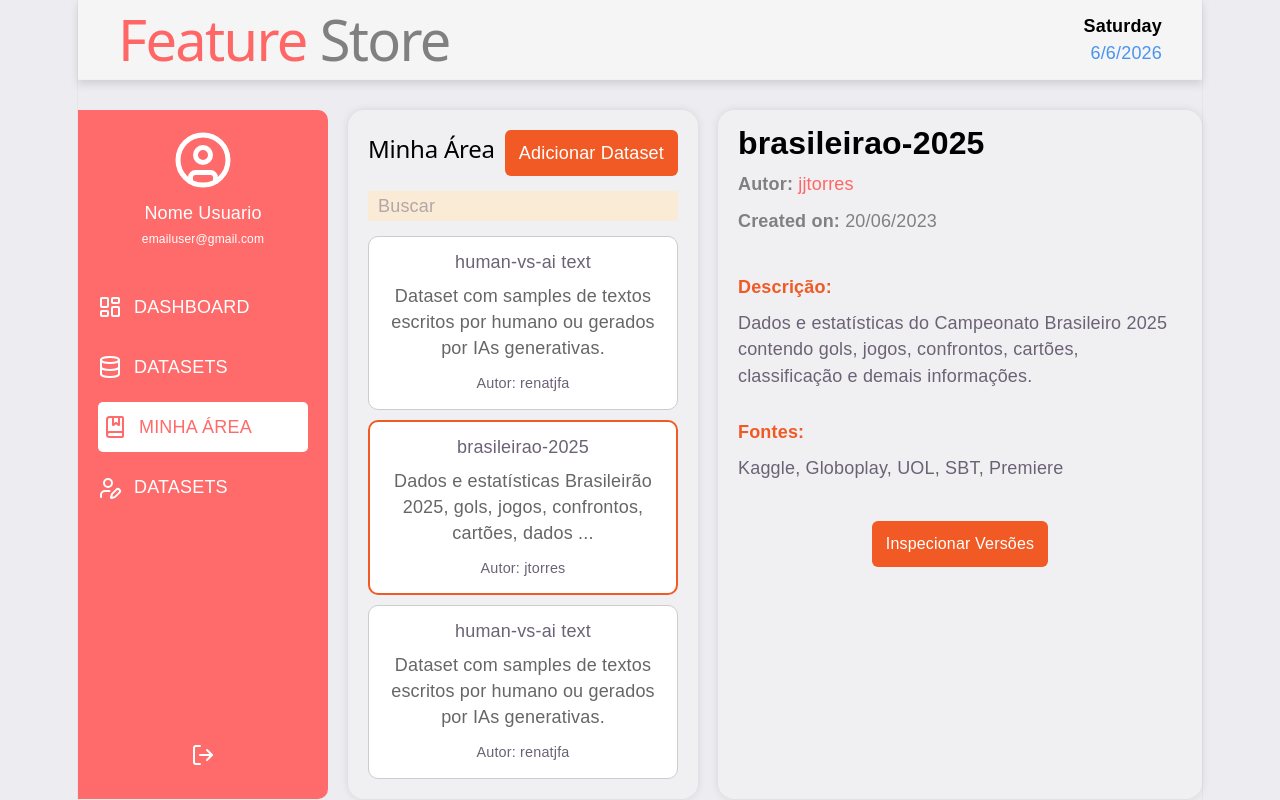
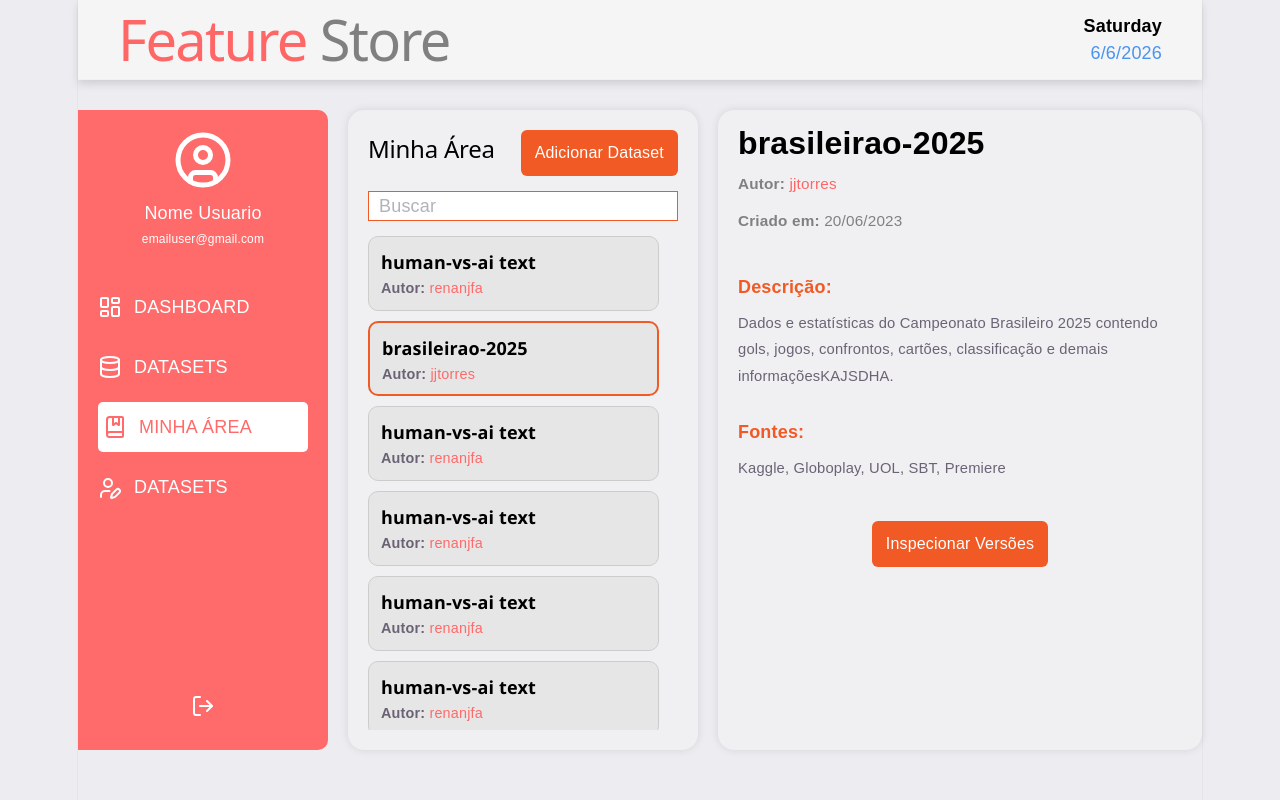
Before and after one commit to renanjfa/trabalho_bd1, a React app in the folder featurestore/frontend/: page /datasets in a window 1280 px wide. Built offline with nearby package versions, Linux system fonts and the light colour scheme; the HTML template or start-up script is replaced by a standard one.

Commit message:
Alteracoes em components

```diff
--- /dev/null
+++ b/featurestore/frontend/src/components/DatasetCard.css
@@ -0,0 +1,28 @@
+.dataset-card {
+    border: 1px solid #ccc;
+    border-radius: 10px;
+    padding: 12px;
+    background: rgba(229, 229, 229, 0.896);
+
+    display:flex;
+    flex-direction: column;
+    align-items: start;
+
+    height: 75px;
+    width: 95%;
+}
+
+.autor {
+    align-self: flex-start;
+    margin-top: auto;
+}
+
+.nome-autor {
+    color: #ff6a6a;
+}
+
+.nome-dataset {
+    color:black;
+    font-family:'Segoe UI', Tahoma, Geneva, Verdana, sans-serif;
+    font-weight: 600;
+}
--- /dev/null
+++ b/featurestore/frontend/src/components/DatasetCard.jsx
@@ -0,0 +1,21 @@
+import React from "react";
+import "./DatasetCard.css";
+
+export default function DatasetCard({ dataset }) {
+
+    return(
+        <div
+            key={dataset.id}
+            className={`dataset-card ${
+                dataset.selecionado ? "selected" : ""
+            }`}
+            >
+            <h4 className="nome-dataset">{dataset.nome}</h4>
+
+            <small className="autor">
+                <strong>Autor: </strong>
+                <span className="nome-autor">{dataset.autor}</span>
+            </small>
+        </div>
+    )
+}
--- a/featurestore/frontend/src/components/DetalhesDataset.css
+++ b/featurestore/frontend/src/components/DetalhesDataset.css
@@ -19,6 +19,7 @@
     align-items: start;
     gap: 1px;
     color:gray;
+    font-size:85%;
 }
 
 .titulo-dataset {
@@ -68,4 +69,8 @@
 
 .descricao-text {
     text-align:start;
+    font-size: 82%;
+    word-break: break-word;
+    overflow-wrap: break-word;
+    max-width: 100%;
 }
--- a/featurestore/frontend/src/components/DetalhesDataset.jsx
+++ b/featurestore/frontend/src/components/DetalhesDataset.jsx
@@ -18,7 +18,7 @@ export default function DetalhesDataset() {
                 </p>
 
                 <p className="created">
-                    <strong>Created on: </strong>20/06/2023
+                    <strong>Criado em: </strong>20/06/2023
                 </p>
             </div>
 
@@ -29,12 +29,12 @@ export default function DetalhesDataset() {
                 <p className="descricao-text" >
                     Dados e estatísticas do Campeonato Brasileiro
                     2025 contendo gols, jogos, confrontos,
-                    cartões, classificação e demais informações.
+                    cartões, classificação e demais informaçõesKAJSDHA.
                 </p>
 
                 <h3>Fontes:</h3>
 
-                <p>
+                <p className="descricao-text">
                     Kaggle, Globoplay, UOL, SBT, Premiere
                 </p>
             </div>
--- a/featurestore/frontend/src/components/ListaDatasets.css
+++ b/featurestore/frontend/src/components/ListaDatasets.css
@@ -8,6 +8,17 @@
 
 .datasets {
   width: 350px;
+
+  background: #f0f0f3;
+  border-radius: 16px;
+  padding: 20px;
+  box-shadow: 0 0 8px rgba(0,0,0,.1);
+
+  display: flex;
+  flex-direction: column;
+
+  height: 80vh; /* ocupa a altura da tela */
+  box-sizing: border-box;
 }
 
 .details {
@@ -30,6 +41,7 @@
   padding: 10px 14px;
   border-radius: 6px;
   cursor: pointer;
+  font-size: medium;
 }
 
 .search {
@@ -37,9 +49,12 @@
   height: 30px;
   padding: 10px;
   margin-bottom: 15px;
-  background-color: antiquewhite;
-  border-color: #f15a24;
-  border: 1px;
+
+  background-color: white;
+
+  border: 1px solid #f15a24;
+
+  box-sizing: border-box;
 }
 
 .section-header h2 {
@@ -50,6 +65,29 @@
   display: flex;
   flex-direction: column;
   gap: 10px;
+
+  flex: 1;
+  overflow-y: auto;
+
+  padding-right: 4px;
+}
+
+.dataset-list::-webkit-scrollbar {
+  width: 6px;
+}
+
+.dataset-list::-webkit-scrollbar-track {
+  background: rgba(0, 0, 0, 0.05);
+  border-radius: 999px;
+}
+
+.dataset-list::-webkit-scrollbar-thumb {
+  background: rgba(241, 90, 36, 0.7);
+  border-radius: 999px;
+}
+
+.dataset-list::-webkit-scrollbar-thumb:hover {
+  background: rgba(241, 90, 36, 1);
 }
 
 .dataset-card {
--- a/featurestore/frontend/src/components/ListaDatasets.jsx
+++ b/featurestore/frontend/src/components/ListaDatasets.jsx
@@ -1,5 +1,6 @@
 import React from "react";
 import "./ListaDatasets.css";
+import DatasetCard from "./DatasetCard";
 
 export default function ListaDatasets() {
 
@@ -8,15 +9,15 @@ export default function ListaDatasets() {
       id: 1,
       nome: "human-vs-ai text",
       descricao:
-        "Dataset com samples de textos escritos por humano ou gerados por IAs generativas.",
-      autor: "renatjfa",
+        "Dataset com samples de textos escritos por humano ou gerados por IAs generativas.aksEUSOUORENANAjdfhaskhgvakjsdvhckajsdhbcajdhbckajdbvhkajsvbdhkasjdhbkasjdchbkajdschbkasjdcbhkasjd ASDKJAGSDKJAGHSDKHAVSDKHJAVSDGHASVDJGHASVDJGHASVDJAGHSDVJAGSHDVJAGSHDVJAGSHDVJAGSHDVAJGSHvcbhkasjdbhcksjdbch",
+      autor: "renanjfa",
     },
     {
       id: 2,
       nome: "brasileirao-2025",
       descricao:
         "Dados e estatísticas Brasileirão 2025, gols, jogos, confrontos, cartões, dados ...",
-      autor: "jtorres",
+      autor: "jjtorres",
       selecionado: true,
     },
     {
@@ -24,7 +25,56 @@ export default function ListaDatasets() {
       nome: "human-vs-ai text",
       descricao:
         "Dataset com samples de textos escritos por humano ou gerados por IAs generativas.",
-      autor: "renatjfa",
+      autor: "renanjfa",
+    },
+    {
+      id: 3,
+      nome: "human-vs-ai text",
+      descricao:
+        "Dataset com samples de textos escritos por humano ou gerados por IAs generativas.",
+      autor: "renanjfa",
+    },
+    {
+      id: 3,
+      nome: "human-vs-ai text",
+      descricao:
+        "Dataset com samples de textos escritos por humano ou gerados por IAs generativas.",
+      autor: "renanjfa",
+    },
+    {
+      id: 3,
+      nome: "human-vs-ai text",
+      descricao:
+        "Dataset com samples de textos escritos por humano ou gerados por IAs generativas.",
+      autor: "renanjfa",
+    },
+    {
+      id: 3,
+      nome: "human-vs-ai text",
+      descricao:
+        "Dataset com samples de textos escritos por humano ou gerados por IAs generativas.",
+      autor: "renanjfa",
+    },
+    {
+      id: 3,
+      nome: "human-vs-ai text",
+      descricao:
+        "Dataset com samples de textos escritos por humano ou gerados por IAs generativas.",
+      autor: "renanjfa",
+    },
+    {
+      id: 3,
+      nome: "human-vs-ai text",
+      descricao:
+        "Dataset com samples de textos escritos por humano ou gerados por IAs generativas.",
+      autor: "renanjfa",
+    },
+    {
+      id: 3,
+      nome: "human-vs-ai text",
+      descricao:
+        "Dataset com samples de textos escritos por humano ou gerados por IAs generativas.",
+      autor: "renanjfa",
     },
   ];
 
@@ -48,20 +98,7 @@ export default function ListaDatasets() {
           <div className="dataset-list">
 
             {datasets.map((dataset) => (
-              <div
-                key={dataset.id}
-                className={`dataset-card ${
-                  dataset.selecionado ? "selected" : ""
-                }`}
-              >
-                <h4>{dataset.nome}</h4>
-
-                <p>{dataset.descricao}</p>
-
-                <small>
-                  Autor: {dataset.autor}
-                </small>
-              </div>
+              <DatasetCard dataset={dataset}/>
             ))}
 
           </div>
```
